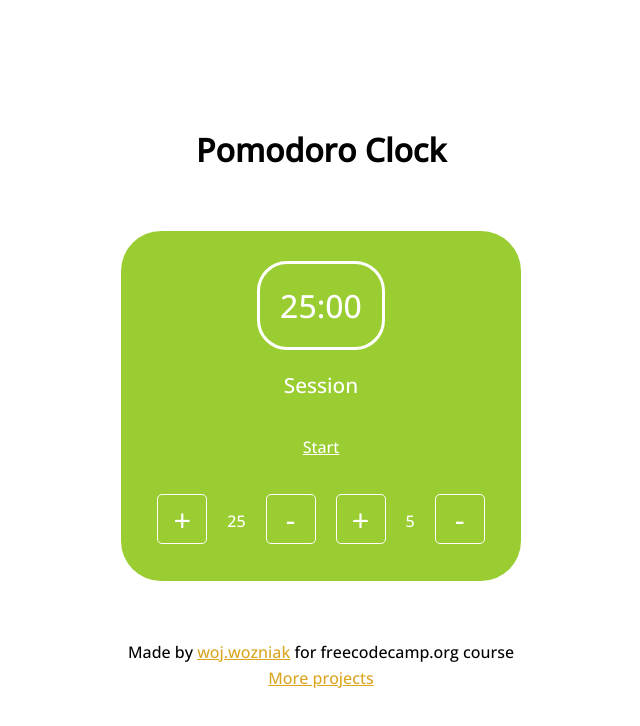
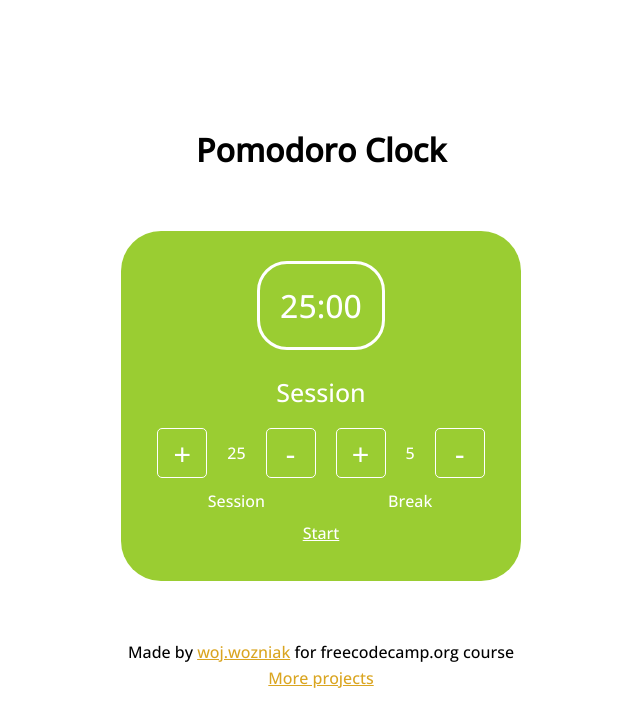
Before and after one commit to wojwozniak/react-projects, a React (Create React App) app: page / in a window 1280 px wide. Shown: the top 726 px of the page, without its empty margins (319-959 px from the left). Built offline with nearby package versions, Linux system fonts and the light colour scheme.

Commit message:
Basic state added

```diff
--- a/src/App.tsx
+++ b/src/App.tsx
@@ -1,24 +1,91 @@
-import React from 'react';
+import React, { useReducer, useEffect } from 'react';
 import './css.css';
 
 function App() {
+
+  type Actions =
+    | "start" | "stop" | "session-increase" | "session-decrease" | "break-increase" | "break-decrease"
+
+  type State = {
+    clock: string,
+    label: string,
+    startstop: string,
+    running: boolean,
+    sessiontimer: number,
+    session: number,
+    breaktimer: number,
+    break: number
+  }
+
+  const initialState:State = {
+    clock: "25:00",
+    label: "Session",
+    startstop: "Start",
+    running: false,
+    sessiontimer: 25,
+    session: 1500,
+    breaktimer: 5,
+    break: 300
+  };
+
+  const reducer = (state: State, action: Actions) => {
+    let newState = state;
+    switch (action) {
+      case "start":
+        newState.running = true;
+        break;
+      case "stop":
+        newState.running = false;
+        break;
+      default:
+        throw new Error();
+    }
+    return newState;
+  }
+
+  const [state, dispatch] = useReducer(reducer, initialState);
+
+  const handleStartStop = () => {
+    if (!state.running) {
+      dispatch("start");
+    } else {
+      dispatch("stop");
+    }
+  }
+
+  const handleBtn = (e: React.MouseEvent<HTMLButtonElement, MouseEvent>) => {
+    console.log(e);
+  }
+
+ /* useEffect(() => {
+    const interval = setInterval(() => {
+      console.log("aaa");
+    }, 1000);
+  }, [state]); */
+
   return (
     <div id="wrapper">
-      <div id="clock" className="timer">25:00</div>
-      <p id="label" className="timer">Session</p>
-      <p><a id="start">Start</a></p>
+      <div id="clock" className="timer">{ state.clock }</div>
+      <p id="label" className="timer">{state.label}</p>
       <div id="picker-wrap">
-        <div id="session" className="picker">
-          <button id="session-plus" className="btn"><span>+</span></button>
-          <p id="session-timer" className="show">25</p>
-          <button id="session-minus" className="btn"><span>-</span></button>
+        <div id="session-wrap">
+          <div id="session" className="picker">
+            <button id="session-plus" onClick={(e)=>handleBtn(e)}  className="btn"><span>+</span></button>
+            <p id="session-timer" className="show">{ state.sessiontimer }</p>
+            <button id="session-minus" onClick={(e)=>handleBtn(e)} className="btn"><span>-</span></button>
+          </div>
+          <p className="sublabel">Session</p>
         </div>
-        <div id="break" className="picker">
-          <button id="break-plus" className="btn"><span>+</span></button>
-          <p id="break-timer" className="show">5</p>
-          <button id="break-minus" className="btn"><span>-</span></button>
+        <div id="break-wrap">
+          <div id="break" className="picker">
+            <button id="break-plus" onClick={(e)=>handleBtn(e)} className="btn"><span>+</span></button>
+            <p id="break-timer" className="show">{ state.breaktimer }</p>
+            <button id="break-minus" className="btn" onClick={(e)=>handleBtn(e)}><span>-</span></button>
+          </div>
+          <p className="sublabel">Break</p>
         </div>
       </div>
+      <a id="start" onClick={handleStartStop}>{ state.startstop }</a>
     </div>
   );
 }
--- a/src/css.css
+++ b/src/css.css
@@ -39,7 +39,8 @@ a {
 }
 
 #label {
-    font-size: 1.3rem;
+    font-size: 25px;
+    margin-bottom: 12px;
 }
 
 #start {
@@ -57,6 +58,18 @@ a {
     flex-direction: row;
     gap: 20px;
     width: fit-content;
+    margin-top: -15px;
+}
+
+#session-wrap, #break-wrap {
+    display: flex;
+    flex-direction: column;
+    align-items: center;
+    color: white;
+}
+
+.sublabel {
+    margin: 10px;
 }
 
 .picker {
@@ -65,6 +78,7 @@ a {
     width: fit-content;
     gap: 20px;
     margin-top: 20px;
+    align-items: center;
 }
 
 .btn {
@@ -81,6 +95,7 @@ a {
     background-color: white;
     color: black;
     border: 1px solid black;
+    cursor: pointer;
 }
 
 .btn:active {
```
